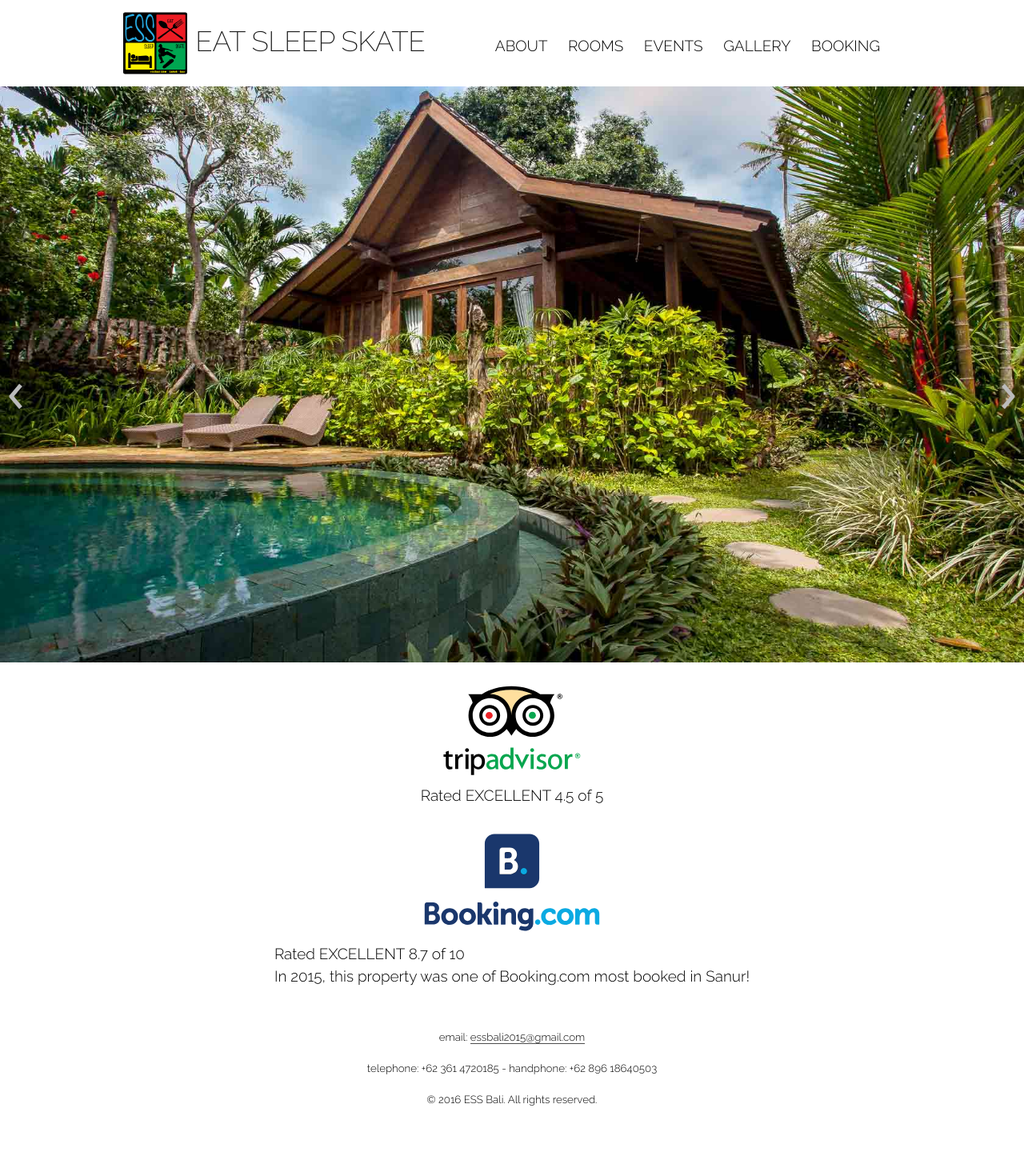
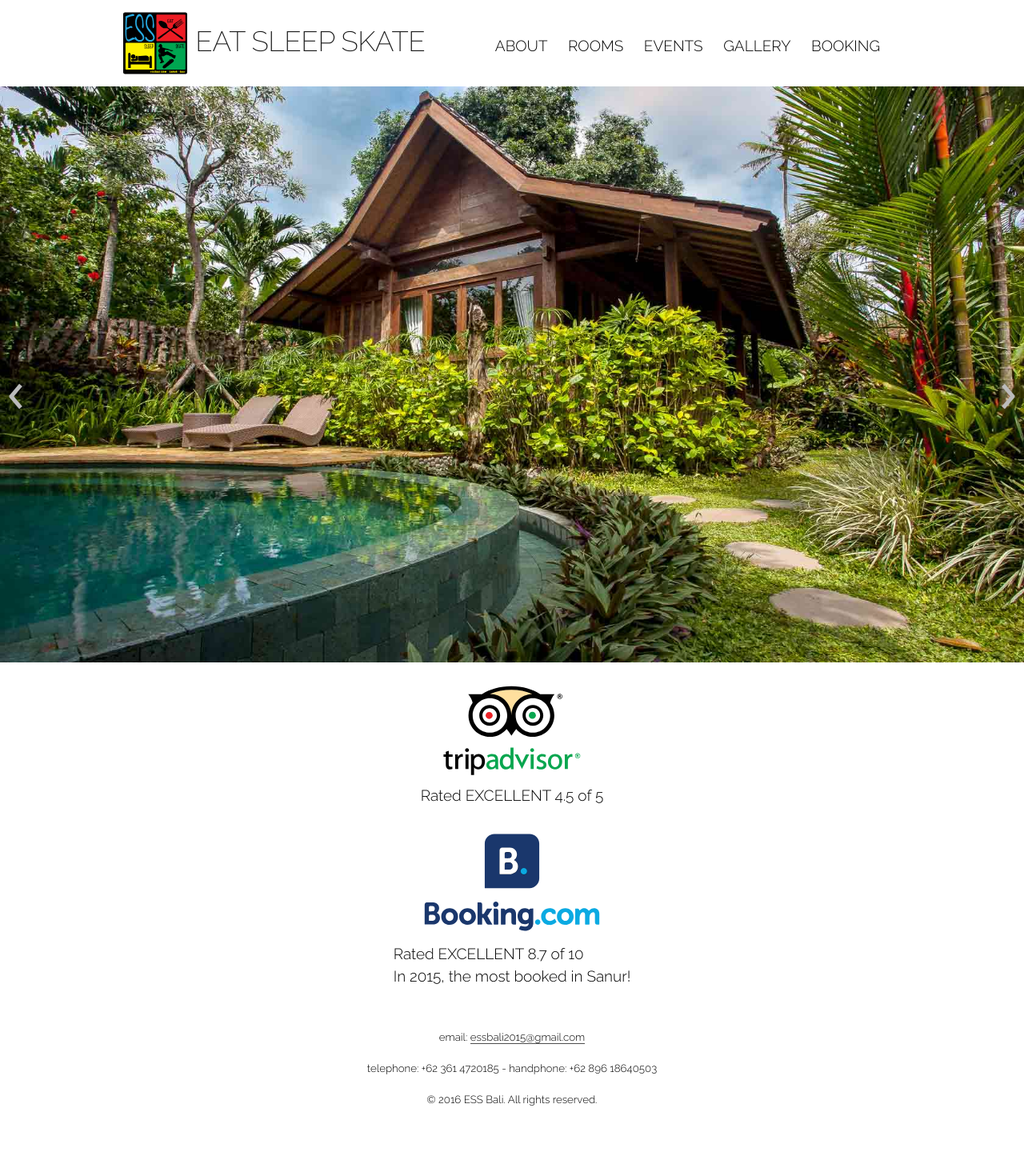
Before and after one commit to toybreaker/ess, a Jekyll site: the page built from index.md, in a window 1280 px wide. Shown: the whole page at 80% size. Built offline with Jekyll 4.4.1, drawn with Linux system fonts in a browser that asks for light colours.

Commit message:
shorter booking paragraph

```diff
--- a/_layouts/home.html
+++ b/_layouts/home.html
@@ -51,7 +51,7 @@
         <div class="box center_on_small">
           {% include svg/use.html id="icn--bookingdotcom" class="bookingdotcom" %}
 
-          <p>Rated EXCELLENT 8.7 of 10 <br>In 2015, this property was one of Booking.com most booked in Sanur!</p>
+          <p>Rated EXCELLENT 8.7 of 10 <br>In 2015, the most booked in Sanur!</p>
         </div>
 
       </div>
```
